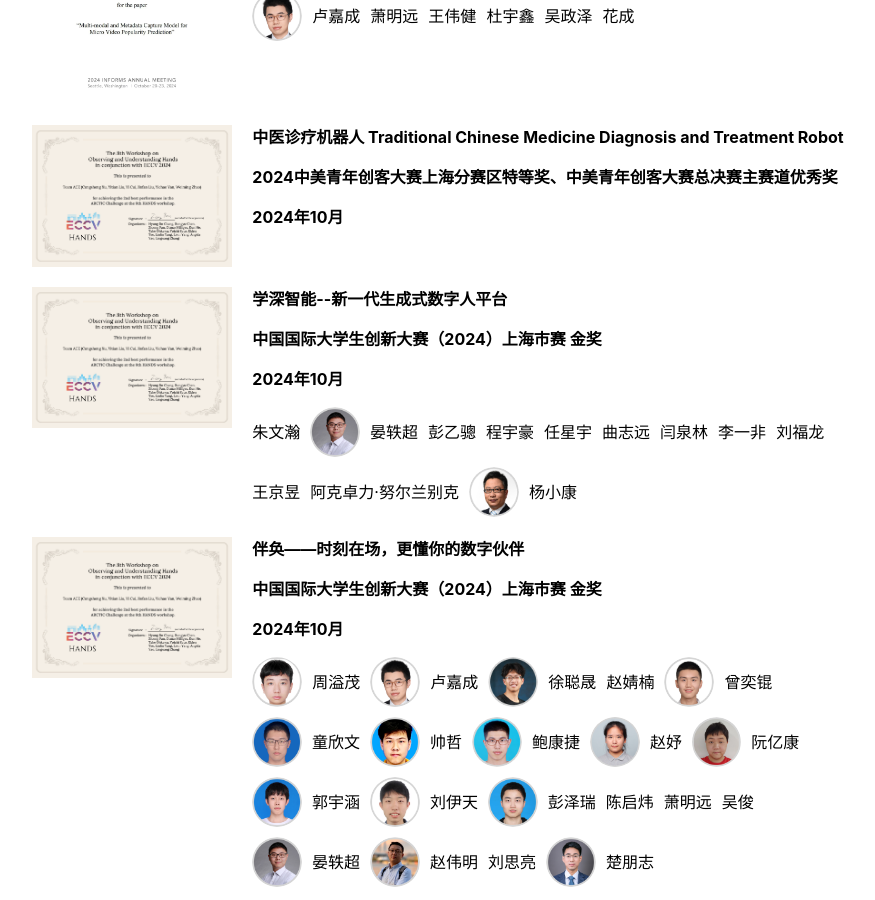
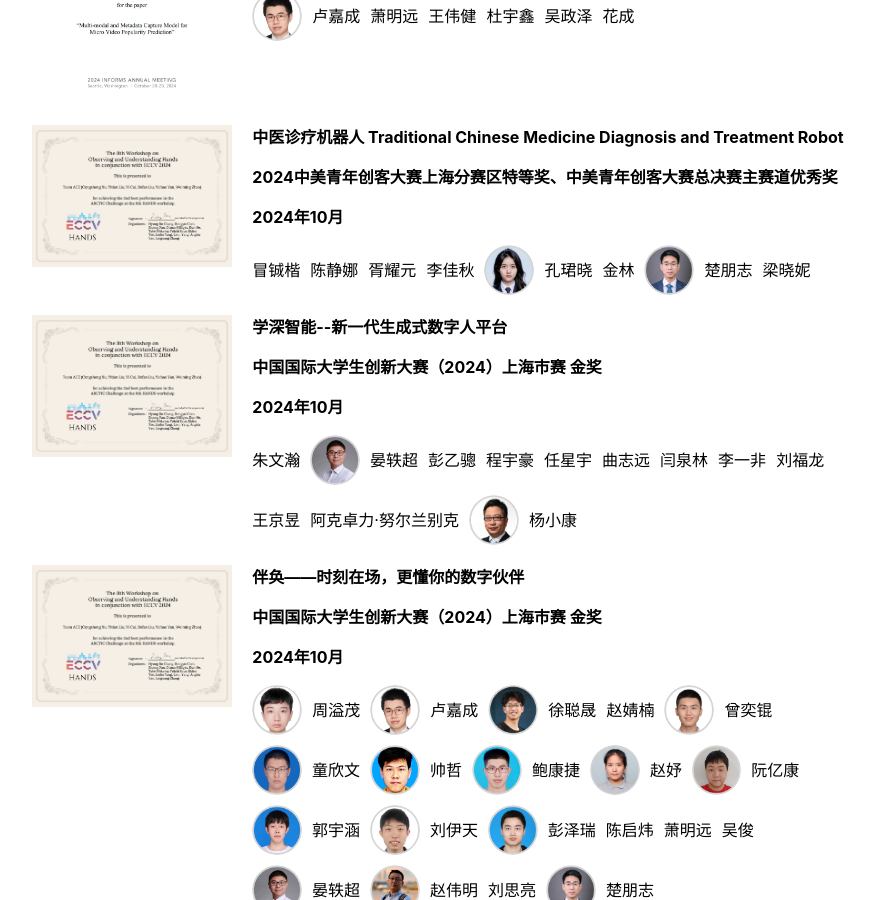
Before and after one commit to SJTU-AIGC/cn, a Jekyll site: the page built from awards.md, in a window 1280 px wide and 900 px high, scrolled down 417 px. Shown: the whole window, without its empty margins (197-1072 px from the left). Built offline with Jekyll 4.4.1, drawn with Linux system fonts in a browser that asks for light colours.

Commit message:
Update awards.html

```diff
--- a/_layouts/awards.html
+++ b/_layouts/awards.html
@@ -51,6 +51,37 @@ layout: default
     <p><strong>2024年10月</strong></p>
 
     <div class="winners-container">
+      <div class="winner-details">
+        <!-- <img src="assets/img/classof2023/zhouyimao.png" alt="Yimao ZHOU" class="winner-avatar"> -->
+        <span>冒铖楷</span>
+      </div>
+      <div class="winner-details">
+        <!-- <img src="assets/img/classof2023/zhouyimao.png" alt="Yimao ZHOU" class="winner-avatar"> -->
+        <span>陈静娜</span>
+      </div>
+      <div class="winner-details">
+        <!-- <img src="assets/img/classof2023/zhouyimao.png" alt="Yimao ZHOU" class="winner-avatar"> -->
+        <span>胥耀元</span>
+      </div>
+      <div class="winner-details">
+        <!-- <img src="assets/img/classof2023/zhouyimao.png" alt="Yimao ZHOU" class="winner-avatar"> -->
+        <span>李佳秋</span>
+      </div>
+      <div class="winner-details">
+        <img src="assets/img/classof2023/kongjunxiao.png" alt="Junxiao KONG" class="winner-avatar">
+        <span>孔珺晓</span>
+      </div>
+      <div class="winner-details">
+        <!-- <img src="assets/img/classof2023/zhouyimao.png" alt="Yimao ZHOU" class="winner-avatar"> -->
+        <span>金林</span>
+      </div>
+      <div class="winner-details">
+        <img src="assets/img/faculty/chupengzhi.png" alt="Pengzhi CHU" class="winner-avatar">
+        <span>楚朋志</span>
+      </div>
+      <div class="winner-details">
+        <span>梁晓妮</span>
+      </div>
 
     </div>
   </div>
```
